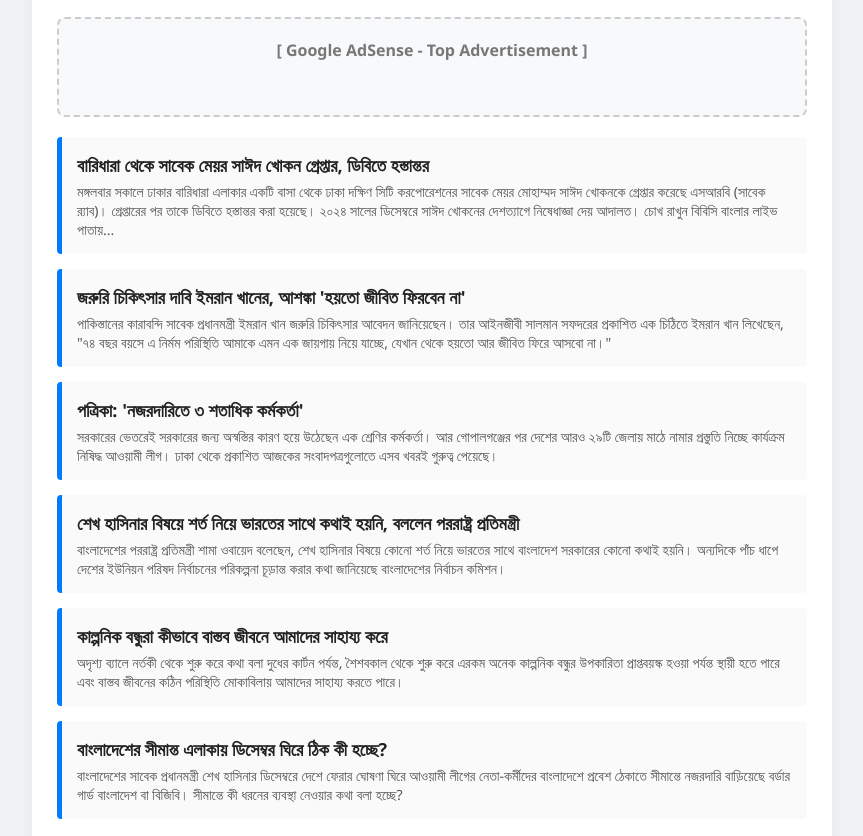
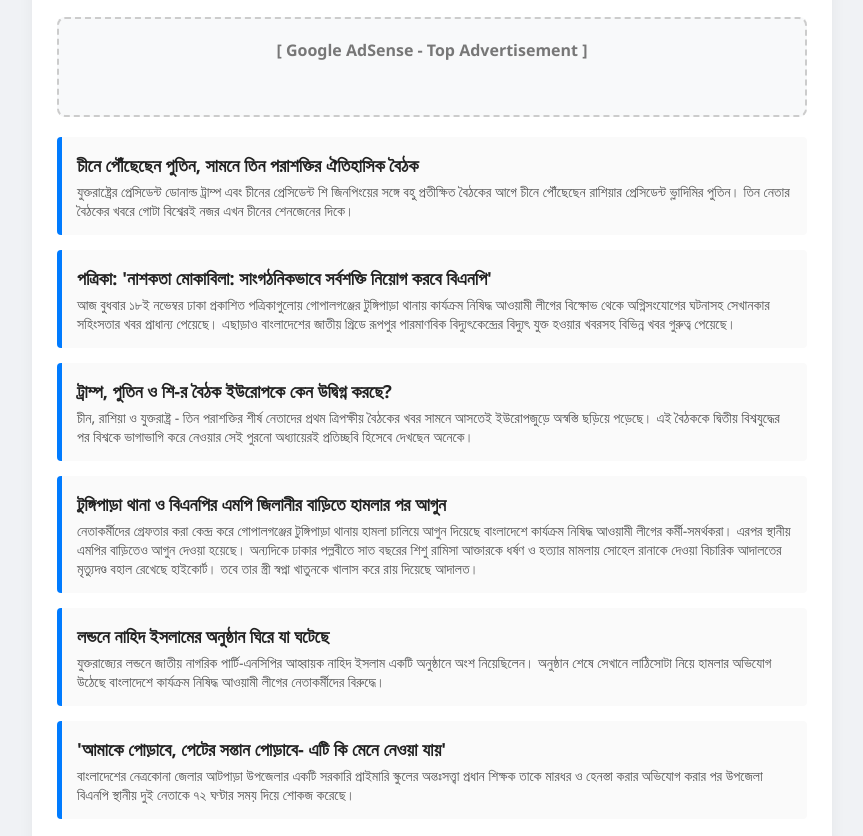
Before and after one commit to rash28997-design/nur1, a plain HTML site: page index.html in a window 1280 px wide. Shown: the part 91-927 px from the top of the page, without its empty margins (208-1071 px from the left). Drawn offline with Linux system fonts and the light colour scheme.

Commit message:
Automated daily news update

```diff
--- a/index.html
+++ b/index.html
@@ -33,56 +33,56 @@
 
 <div class="news-card">
     <h3>
-        <a href="https://www.bbc.co.uk/bengali/live/cmx2xw1r4wldt?at_medium=RSS&amp;at_campaign=rss" target="_blank" rel="noopener noreferrer">
-            বারিধারা থেকে সাবেক মেয়র সাঈদ খোকন গ্রেপ্তার, ডিবিতে হস্তান্তর
+        <a href="https://www.bbc.com/bengali/articles/cqr7ge23l9njo?at_medium=RSS&amp;at_campaign=rss" target="_blank" rel="noopener noreferrer">
+            চীনে পৌঁছেছেন পুতিন, সামনে তিন পরাশক্তির ঐতিহাসিক বৈঠক
         </a>
     </h3>
-    <p>মঙ্গলবার সকালে ঢাকার বারিধারা এলাকার একটি বাসা থেকে ঢাকা দক্ষিণ সিটি করপোরেশনের সাবেক মেয়র মোহাম্মদ সাঈদ খোকনকে গ্রেপ্তার করেছে এসআরবি (সাবেক র‍্যাব)। গ্রেপ্তারের পর তাকে ডিবিতে হস্তান্তর করা হয়েছে। ২০২৪ সালের ডিসেম্বরে সাঈদ খোকনের দেশত্যাগে নিষেধাজ্ঞা দেয় আদালত। চোখ রাখুন বিবিসি বাংলার লাইভ পাতায়...</p>
+    <p>যুক্তরাষ্ট্রের প্রেসিডেন্ট ডোনাল্ড ট্রাম্প এবং চীনের প্রেসিডেন্ট শি জিনপিংয়ের সঙ্গে বহু প্রতীক্ষিত বৈঠকের আগে চীনে পৌঁছেছেন রাশিয়ার প্রেসিডেন্ট ভ্লাদিমির পুতিন। তিন নেতার বৈঠকের খবরে গোটা বিশ্বেরই নজর এখন চীনের শেনজেনের দিকে।</p>
 </div>
 
 <div class="news-card">
     <h3>
-        <a href="https://www.bbc.com/bengali/articles/c65y17vljqkeo?at_medium=RSS&amp;at_campaign=rss" target="_blank" rel="noopener noreferrer">
-            জরুরি চিকিৎসার দাবি ইমরান খানের, আশঙ্কা &#x27;হয়তো জীবিত ফিরবেন না&#x27;
+        <a href="https://www.bbc.com/bengali/articles/cr2kl55w0dd5o?at_medium=RSS&amp;at_campaign=rss" target="_blank" rel="noopener noreferrer">
+            পত্রিকা: &#x27;নাশকতা মোকাবিলা: সাংগঠনিকভাবে সর্বশক্তি নিয়োগ করবে বিএনপি&#x27;
         </a>
     </h3>
-    <p>পাকিস্তানের কারাবন্দি সাবেক প্রধানমন্ত্রী ইমরান খান জরুরি চিকিৎসার আবেদন জানিয়েছেন। তার আইনজীবী সালমান সফদরের প্রকাশিত এক চিঠিতে ইমরান খান লিখেছেন, &quot;৭৪ বছর বয়সে এ নির্মম পরিস্থিতি আমাকে এমন এক জায়গায় নিয়ে যাচ্ছে, যেখান থেকে হয়তো আর জীবিত ফিরে আসবো না।&quot;</p>
+    <p>আজ বুধবার ১৮ই নভেম্বর ঢাকা প্রকাশিত পত্রিকাগুলোয় গোপালগঞ্জের টুঙ্গিপাড়া থানায় কার্যক্রম নিষিদ্ধ আওয়ামী লীগের বিক্ষোভ থেকে অগ্নিসংযোগের ঘটনাসহ সেখানকার সহিংসতার খবর প্রাধান্য পেয়েছে। এছাড়াও বাংলাদেশের জাতীয় গ্রিডে রূপপুর পারমাণবিক বিদ্যুৎকেন্দ্রের বিদ্যুৎ যুক্ত হওয়ার খবরসহ বিভিন্ন খবর গুরুত্ব পেয়েছে।</p>
 </div>
 
 <div class="news-card">
     <h3>
-        <a href="https://www.bbc.com/bengali/articles/cq62pz7d7jkvo?at_medium=RSS&amp;at_campaign=rss" target="_blank" rel="noopener noreferrer">
-            পত্রিকা: &#x27;নজরদারিতে ৩ শতাধিক কর্মকর্তা&#x27;
+        <a href="https://www.bbc.com/bengali/articles/cmd91x19007lo?at_medium=RSS&amp;at_campaign=rss" target="_blank" rel="noopener noreferrer">
+            ট্রাম্প, পুতিন ও শি-র বৈঠক ইউরোপকে কেন উদ্বিগ্ন করছে?
         </a>
     </h3>
-    <p>সরকারের ভেতরেই সরকারের জন্য অস্বস্তির কারণ হয়ে উঠেছেন এক শ্রেণির কর্মকর্তা। আর গোপালগঞ্জের পর দেশের আরও ২৯টি জেলায় মাঠে নামার প্রস্তুতি নিচ্ছে কার্যক্রম নিষিদ্ধ আওয়ামী লীগ। ঢাকা থেকে প্রকাশিত আজকের সংবাদপত্রগুলোতে এসব খবরই গুরুত্ব পেয়েছে।</p>
+    <p>চীন, রাশিয়া ও যুক্তরাষ্ট্র - তিন পরাশক্তির শীর্ষ নেতাদের প্রথম ত্রিপক্ষীয় বৈঠকের খবর সামনে আসতেই ইউরোপজুড়ে অস্বস্তি ছড়িয়ে পড়েছে। এই বৈঠককে দ্বিতীয় বিশ্বযুদ্ধের পর বিশ্বকে ভাগাভাগি করে নেওয়ার সেই পুরনো অধ্যায়েরই প্রতিচ্ছবি হিসেবে দেখছেন অনেকে।</p>
 </div>
 
 <div class="news-card">
     <h3>
-        <a href="https://www.bbc.co.uk/bengali/live/c52e8xgg8lnpt?at_medium=RSS&amp;at_campaign=rss" target="_blank" rel="noopener noreferrer">
-            শেখ হাসিনার বিষয়ে শর্ত নিয়ে ভারতের সাথে কথাই হয়নি, বললেন পররাষ্ট্র প্রতিমন্ত্রী
+        <a href="https://www.bbc.co.uk/bengali/live/cmx2xw1r4wldt?at_medium=RSS&amp;at_campaign=rss" target="_blank" rel="noopener noreferrer">
+            টুঙ্গিপাড়া থানা ও বিএনপির এমপি জিলানীর বাড়িতে হামলার পর আগুন
         </a>
     </h3>
-    <p>বাংলাদেশের পররাষ্ট্র প্রতিমন্ত্রী শামা ওবায়েদ বলেছেন, শেখ হাসিনার বিষয়ে কোনো শর্ত নিয়ে ভারতের সাথে বাংলাদেশ সরকারের কোনো কথাই হয়নি। অন্যদিকে পাঁচ ধাপে দেশের ইউনিয়ন পরিষদ নির্বাচনের পরিকল্পনা চূড়ান্ত করার কথা জানিয়েছে বাংলাদেশের নির্বাচন কমিশন।</p>
+    <p>নেতাকর্মীদের গ্রেফতার করা কেন্দ্র করে গোপালগঞ্জের টুঙ্গিপাড়া থানায় হামলা চালিয়ে আগুন দিয়েছে বাংলাদেশে কার্যক্রম নিষিদ্ধ আওয়ামী লীগের কর্মী-সমর্থকরা। এরপর স্থানীয় এমপির বাড়িতেও আগুন দেওয়া হয়েছে। অন্যদিকে ঢাকার পল্লবীতে সাত বছরের শিশু রামিসা আক্তারকে ধর্ষণ ও হত্যার মামলায় সোহেল রানাকে দেওয়া বিচারিক আদালতের মৃত্যুদণ্ড বহাল রেখেছে হাইকোর্ট। তবে তার স্ত্রী স্বপ্না খাতুনকে খালাস করে রায় দিয়েছে আদালত।</p>
 </div>
 
 <div class="news-card">
     <h3>
-        <a href="https://www.bbc.com/bengali/articles/cr74p2dlgz93o?at_medium=RSS&amp;at_campaign=rss" target="_blank" rel="noopener noreferrer">
-            কাল্পনিক বন্ধুরা কীভাবে বাস্তব জীবনে আমাদের সাহায্য করে
+        <a href="https://www.bbc.com/bengali/articles/cr93080g1z73o?at_medium=RSS&amp;at_campaign=rss" target="_blank" rel="noopener noreferrer">
+            লন্ডনে নাহিদ ইসলামের অনুষ্ঠান ঘিরে যা ঘটেছে
         </a>
     </h3>
-    <p>অদৃশ্য ব্যালে নর্তকী থেকে শুরু করে কথা বলা দুধের কার্টন পর্যন্ত, শৈশবকাল থেকে শুরু করে এরকম অনেক কাল্পনিক বন্ধুর উপকারিতা প্রাপ্তবয়স্ক হওয়া পর্যন্ত স্থায়ী হতে পারে এবং বাস্তব জীবনের কঠিন পরিস্থিতি মোকাবিলায় আমাদের সাহায্য করতে পারে।</p>
+    <p>যুক্তরাজ্যের লন্ডনে জাতীয় নাগরিক পার্টি-এনসিপির আহ্বায়ক নাহিদ ইসলাম একটি অনুষ্ঠানে অংশ নিয়েছিলেন। অনুষ্ঠান শেষে সেখানে লাঠিসোটা নিয়ে হামলার অভিযোগ উঠেছে বাংলাদেশে কার্যক্রম নিষিদ্ধ আওয়ামী লীগের নেতাকর্মীদের বিরুদ্ধে।</p>
 </div>
 
 <div class="news-card">
     <h3>
-        <a href="https://www.bbc.com/bengali/articles/cmj6lz8kg223o?at_medium=RSS&amp;at_campaign=rss" target="_blank" rel="noopener noreferrer">
-            বাংলাদেশের সীমান্ত এলাকায় ডিসেম্বর ঘিরে ঠিক কী হচ্ছে?
+        <a href="https://www.bbc.com/bengali/articles/cr5y18n54348o?at_medium=RSS&amp;at_campaign=rss" target="_blank" rel="noopener noreferrer">
+            &#x27;আমাকে পোড়াবে, পেটের সন্তান পোড়াবে- এটি কি মেনে নেওয়া যায়&#x27;
         </a>
     </h3>
-    <p>বাংলাদেশের সাবেক প্রধানমন্ত্রী শেখ হাসিনার ডিসেম্বরে দেশে ফেরার ঘোষণা ঘিরে আওয়ামী লীগের নেতা-কর্মীদের বাংলাদেশে প্রবেশ ঠেকাতে সীমান্তে নজরদারি বাড়িয়েছে বর্ডার গার্ড বাংলাদেশ বা বিজিবি। সীমান্তে কী ধরনের ব্যবস্থা নেওয়ার কথা বলা হচ্ছে?</p>
+    <p>বাংলাদেশের নেত্রকোনা জেলার আটপাড়া উপজেলার একটি সরকারি প্রাইমারি স্কুলের অন্তঃসত্ত্বা প্রধান শিক্ষক তাকে মারধর ও হেনস্তা  করার অভিযোগ করার পর উপজেলা বিএনপি স্থানীয় দুই নেতাকে ৭২ ঘণ্টার সময় দিয়ে শোকজ করেছে।</p>
 </div>
 
 <!-- END_NEWS -->
@@ -94,7 +94,7 @@
         </div>
 
         <div class="time-stamp">
-            সর্বশেষ আপডেট: <span id="last-updated">17-11-2026 06:22 AM</span>
+            সর্বশেষ আপডেট: <span id="last-updated">18-11-2026 05:47 AM</span>
         </div>
     </div>
 
```
